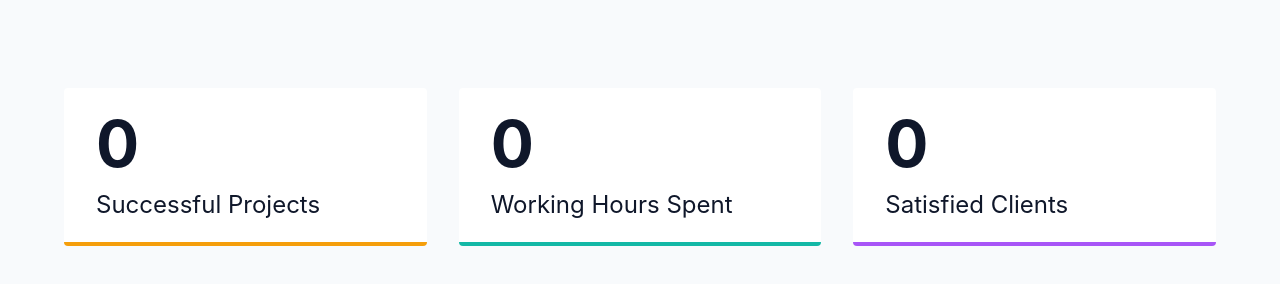
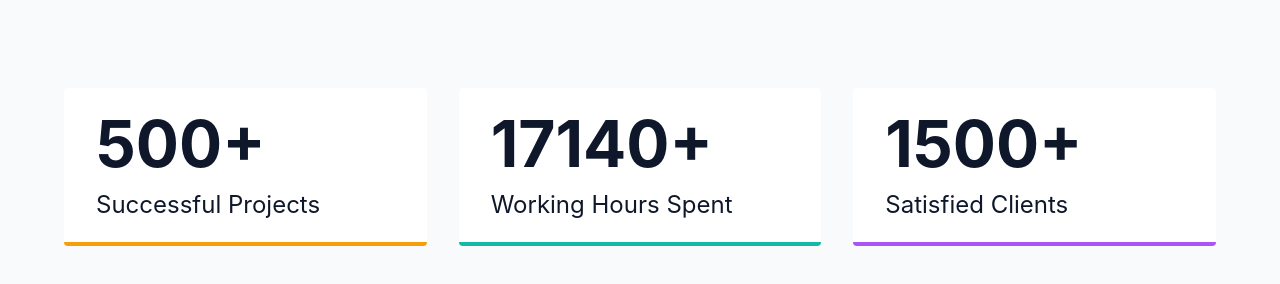
Before and after one commit to Nickduke/numbers, a plain HTML site: page index.html in a window 1280 px wide. Drawn offline with Linux system fonts and the light colour scheme.

Commit message:
feat: count functionality working. Project complete

```diff
--- a/app.js
+++ b/app.js
@@ -1 +1,21 @@
-console.log('numbers project');
+const numbers = [...document.querySelectorAll('.number')];
+
+const updateCount = (el) => {
+  const value = parseInt(el.dataset.value);
+  const increment = Math.ceil(value / 1000);
+  let initialValue = 0;
+
+  const increaseCount = setInterval(() => {
+    initialValue += increment;
+    if (initialValue > value) {
+      el.textContent = `${value}+`;
+      clearInterval(increaseCount);
+      return;
+    }
+    el.textContent = `${initialValue}+`;
+  }, 1);
+};
+
+numbers.forEach((number) => {
+  updateCount(number);
+});
--- a/index.html
+++ b/index.html
@@ -10,17 +10,17 @@
   <body>
     <section>
       <article>
-        <span class="number" data-value="value">0</span>
+        <span class="number" data-value="500">0</span>
         <p>successful projects</p>
       </article>
 
       <article>
-        <span class="number" data-value="value">0</span>
+        <span class="number" data-value="17140">0</span>
         <p>working hours spent</p>
       </article>
 
       <article>
-        <span class="number" data-value="value">0</span>
+        <span class="number" data-value="1500">0</span>
         <p>satisfied clients</p>
       </article>
     </section>
```
